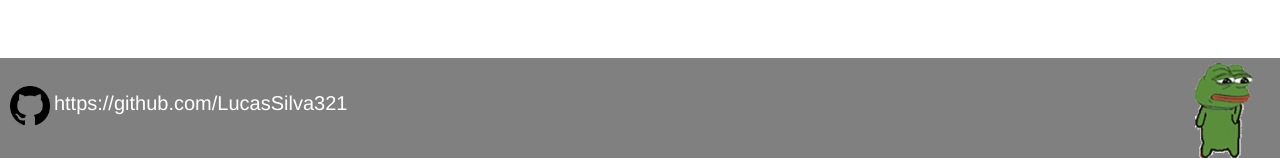
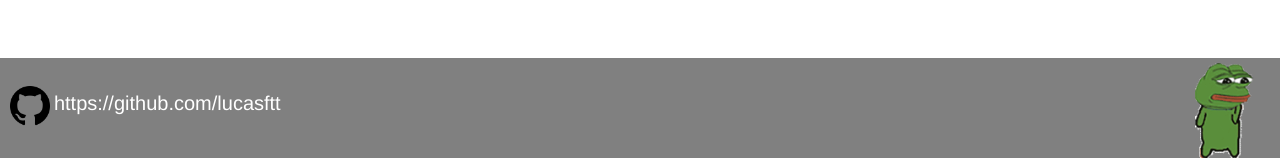
Before and after one commit to LucasSilva321/JogoDaForca, a PHP site: page / in a window 1280 px wide. Shown: the part 1287-1445 px from the top of the page. Run offline with PHP 8.4, Linux system fonts and the light colour scheme; data that the repository does not hold is empty.

Commit message:
Update template.php

```diff
--- a/views/template.php
+++ b/views/template.php
@@ -36,7 +36,7 @@
 
 	<div class="rodape">
 			<img src="/assets/images/git.png" id="imgGit">
-			<a href="https://github.com/LucasSilva321" style="line-height: 90px;color: white;font-size: 20px">https://github.com/LucasSilva321</a>
+			<a href="https://github.com/lucasftt" style="line-height: 90px;color: white;font-size: 20px">https://github.com/lucasftt</a>
 			<img src="/assets/images/tenor.gif" style="height: 100px;float: right;margin-right: 20px;" id="imgRodape">
 	</div>
 
```
